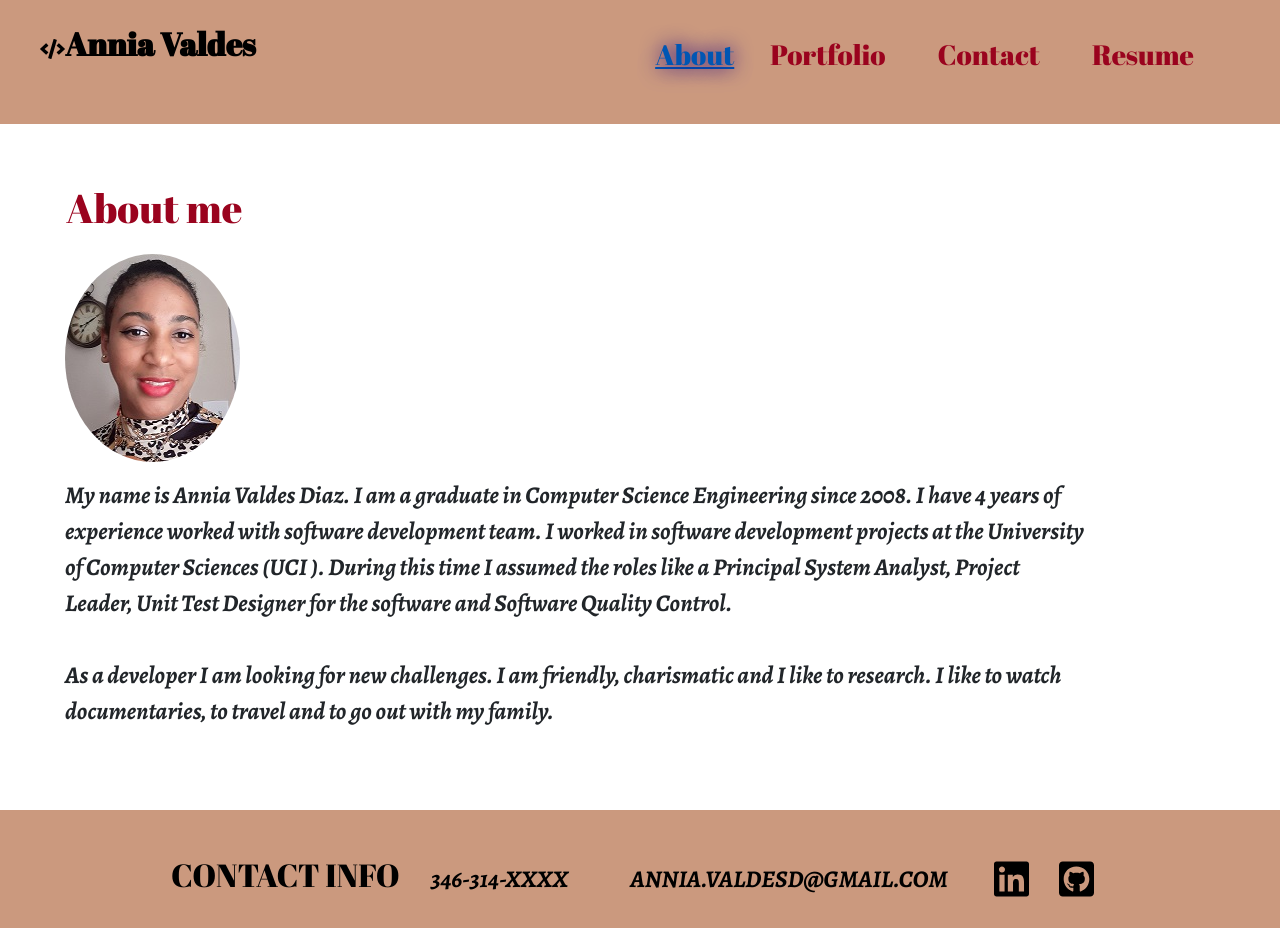
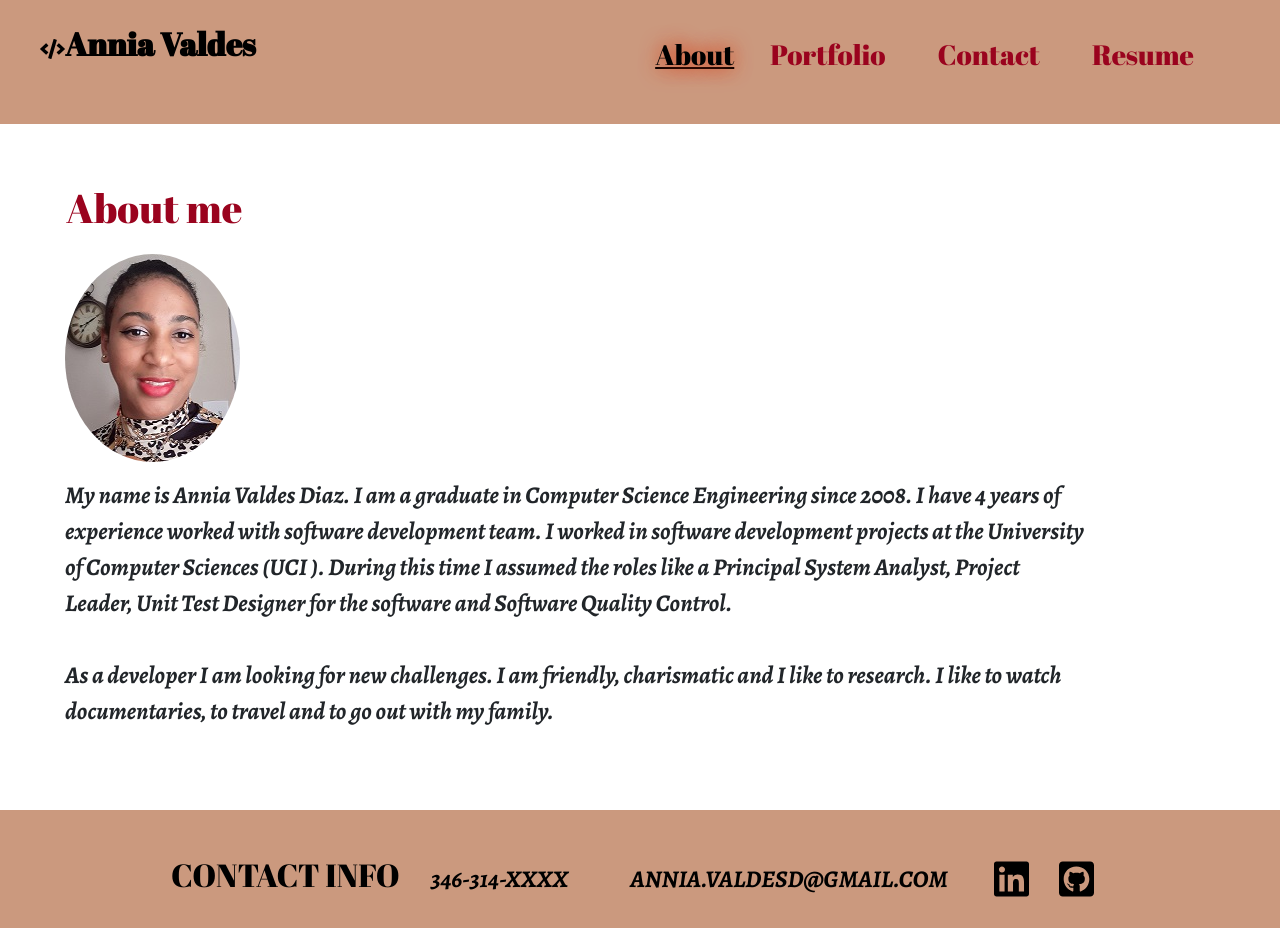
Before and after one commit to anniavd/React-Portfolio, a React (Create React App) app: page / in a window 1280 px wide. In both pictures the pointer is over the item "About". Built offline with nearby package versions, Linux system fonts and the light colour scheme.

Commit message:
add a logo

```diff
--- a/public/index.html
+++ b/public/index.html
@@ -2,7 +2,7 @@
 <html lang="en">
   <head>
     <meta charset="utf-8" />
-    <link rel="icon" href="%PUBLIC_URL%/favicon.ico" />
+    <link rel="icon" href="%PUBLIC_URL%/logo-portfolio.jpg" />
     <meta name="viewport" content="width=device-width, initial-scale=1" />
     <meta name="theme-color" content="#000000" />
     <meta
--- a/src/index.css
+++ b/src/index.css
@@ -76,14 +76,19 @@ cursor: pointer;
 }
 /*animation*/
 header nav ul li :hover{
-    text-shadow: 0 0 20px #220783;
+    text-shadow: 0 0 20px #da3309;
 }
 
 .navActive {
   color:  #d00000;
 }
 
-
+a.navActive:hover{
+  color:black;
+ }
+ a.nav-link:hover {
+   color:var(--primary-color);
+ }
 /*style secction About*/
 h1,h3{
   font-size: 30px;
@@ -120,6 +125,7 @@ color: var(--primary-color);
   background-color: var(--primary-color);
 }
 
+
 /*footer*/
 .footer{
   display: flex;
@@ -147,7 +153,6 @@ color: var(--primary-color);
  }
 
 /*Portfolio seccion*/
-
 
 .Project {
 	color: #fff;
```
Also changed, not shown: public/logo-portfolio.jpg (added).
